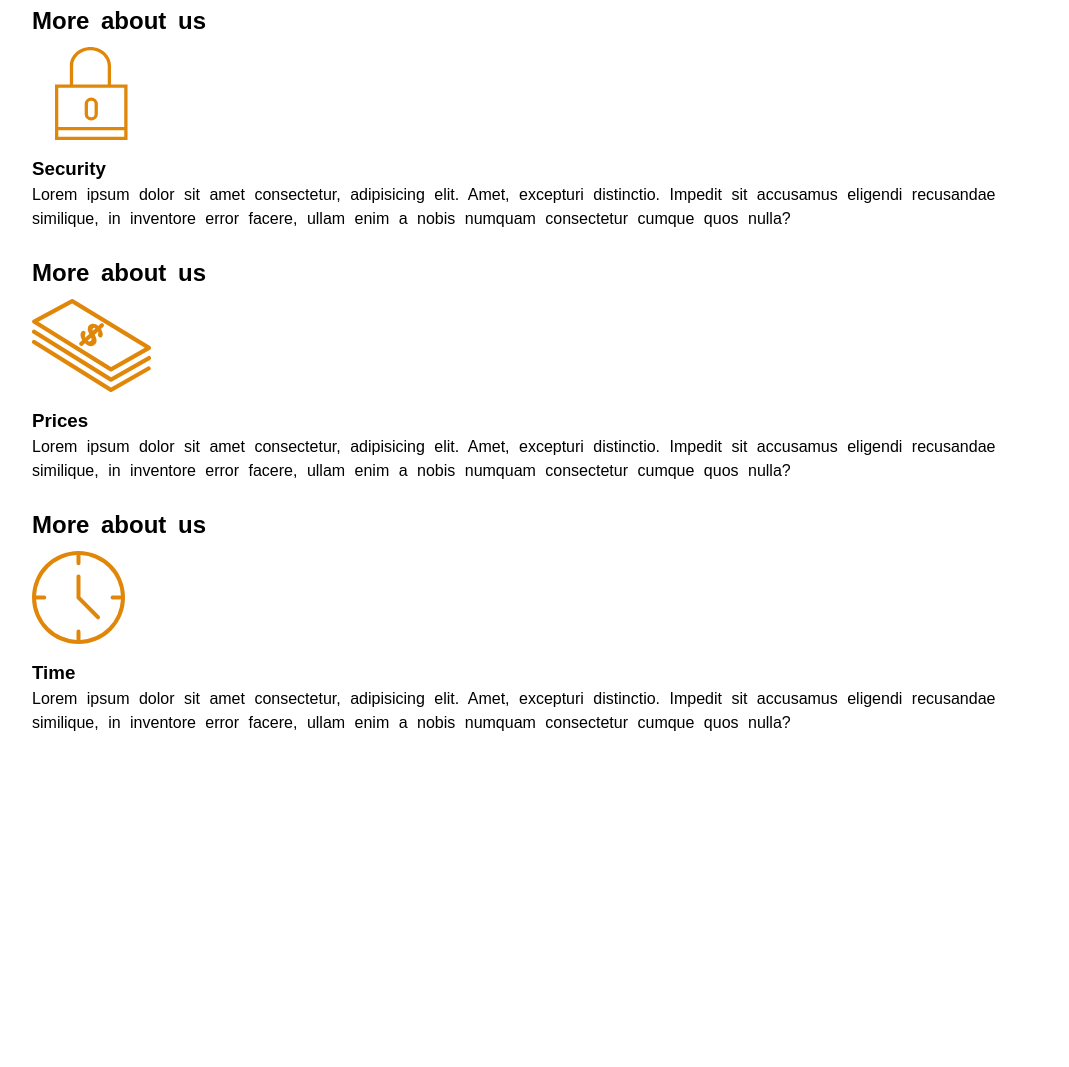
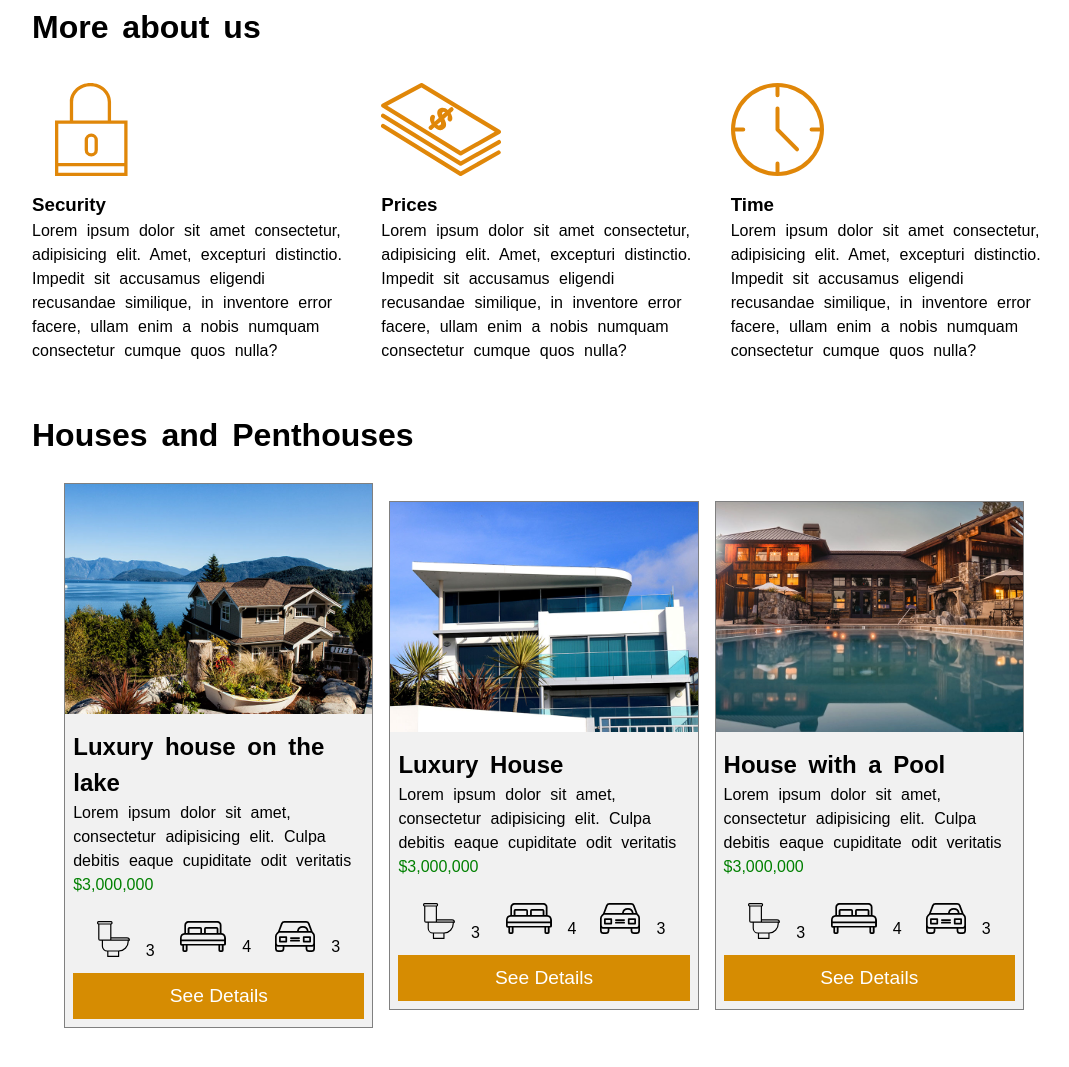
Before and after one commit to MiguelSDKU/RealState, a plain HTML site: page index.html in a window 1280 px wide. Shown: the part 261-1328 px from the top of the page, without its empty margins (32-1101 px from the left). Before the commit the page ends 1020 px from the top, so only its background shows below. Drawn offline with Linux system fonts and the light colour scheme.

Commit message:
Added announcements

```diff
--- a/index.html
+++ b/index.html
@@ -20,8 +20,9 @@
     </header>
 
     <main>
+      <h2>More about us</h2>
+      <div class="flex_main">
         <div class="about_us">
-        <h2>More about us</h2>
           <img src="imgs/icon1.svg" class="img_au" />
           <h3>Security</h3>
           <p>
@@ -32,7 +33,6 @@
           </p>
         </div>
         <div class="about_us">
-        <h2>More about us</h2>
           <img src="imgs/icon2.svg" class="img_au" />
           <h3>Prices</h3>
           <p>
@@ -43,7 +43,6 @@
           </p>
         </div>
         <div class="about_us">
-        <h2>More about us</h2>
           <img src="imgs/icon3.svg" class="img_au" />
           <h3>Time</h3>
           <p>
@@ -53,6 +52,62 @@
             consectetur cumque quos nulla?
           </p>
         </div>
+      </div>
+      <br />
+      <h2>Houses and Penthouses</h2>
+      <div class="flex_an">
+        <div class="img_div">
+          <img src="imgs/announcement1.jpg" class="img_an" />
+          <article class="txt_an">
+            <h3>Luxury house on the lake</h3>
+            <p>
+              Lorem ipsum dolor sit amet, consectetur adipisicing elit. Culpa
+              debitis eaque cupiditate odit veritatis
+            </p>
+            <p class="green">$3,000,000</p>
+            <ul class="list_flex">
+              <li><img src="imgs/icon_wc.svg" class="icon_an" />3</li>
+              <li><img src="imgs/icon_room.svg" class="icon_an" />4</li>
+              <li><img src="imgs/icon_parking.svg" class="icon_an" />3</li>
+            </ul>
+            <button class="btn_an">See Details</button>
+          </article>
+        </div>
+        <div class="img_div">
+          <img src="imgs/announcement2.jpg" class="img_an" />
+          <article class="txt_an">
+            <h3>Luxury House</h3>
+            <p>
+              Lorem ipsum dolor sit amet, consectetur adipisicing elit. Culpa
+              debitis eaque cupiditate odit veritatis
+            </p>
+            <p class="green">$3,000,000</p>
+            <ul class="list_flex">
+              <li><img src="imgs/icon_wc.svg" class="icon_an" />3</li>
+              <li><img src="imgs/icon_room.svg" class="icon_an" />4</li>
+              <li><img src="imgs/icon_parking.svg" class="icon_an" />3</li>
+            </ul>
+            <button class="btn_an">See Details</button>
+          </article>
+        </div>
+        <div class="img_div">
+          <img src="imgs/announcement3.jpg" class="img_an" />
+          <article class="txt_an">
+            <h3>House with a Pool</h3>
+            <p>
+              Lorem ipsum dolor sit amet, consectetur adipisicing elit. Culpa
+              debitis eaque cupiditate odit veritatis
+            </p>
+            <p class="green">$3,000,000</p>
+            <ul class="list_flex">
+              <li><img src="imgs/icon_wc.svg" class="icon_an" />3</li>
+              <li><img src="imgs/icon_room.svg" class="icon_an" />4</li>
+              <li><img src="imgs/icon_parking.svg" class="icon_an" />3</li>
+            </ul>
+            <button class="btn_an">See Details</button>
+          </article>
+        </div>
+      </div>
     </main>
     <footer></footer>
   </body>
--- a/style.css
+++ b/style.css
@@ -4,6 +4,10 @@
   margin: 0;
   padding: 0;
   font-family: arial;
+}
+
+ul {
+  list-style-type: none;
 }
 
 /* Header */
@@ -33,6 +37,19 @@ main {
   line-height: 1.5;
 }
 
+h2 {
+  margin-bottom: 3dvh;
+  font-weight: bolder;
+  font-size: xx-large;
+}
+
+.flex_main {
+  display: flex;
+  gap: 3dvh;
+  align-items: center;
+  justify-content: center;
+}
+
 .about_us {
   margin-bottom: 3dvh;
 }
@@ -41,3 +58,60 @@ main {
   margin-top: 1dvh;
   margin-bottom: 1dvh;
 }
+
+.flex_an {
+  display: flex;
+  align-items: center;
+  justify-content: center;
+  margin-bottom: 5dvh;
+  gap: 2dvh;
+}
+
+.img_div {
+  border: 1px solid gray;
+  background-color: rgb(241, 241, 241);
+  width: 30%;
+}
+
+.img_div h3 {
+  font-size: 3dvh;
+}
+
+.img_an {
+  object-fit: contain;
+  max-width: 100%;
+}
+
+.txt_an {
+  margin: 1dvh;
+}
+
+.green {
+  color: green;
+}
+
+.list_flex {
+  display: flex;
+  gap: 3dvh;
+  justify-content: center;
+  margin-top: 3dvh;
+}
+
+.icon_an {
+  margin-right: 2dvh;
+  max-width: 80%;
+  max-height: 80%;
+}
+
+.btn_an {
+  display: block;
+  background-color: rgb(214, 140, 2);
+  padding: 1.5dvh;
+  text-align: center;
+  margin-top: 1dvh;
+  color: white;
+  font-size: larger;
+  background-size: contain;
+  border: none;
+  width: 100%;
+}
```
Lines whose indentation alone changed are shown as unchanged.
